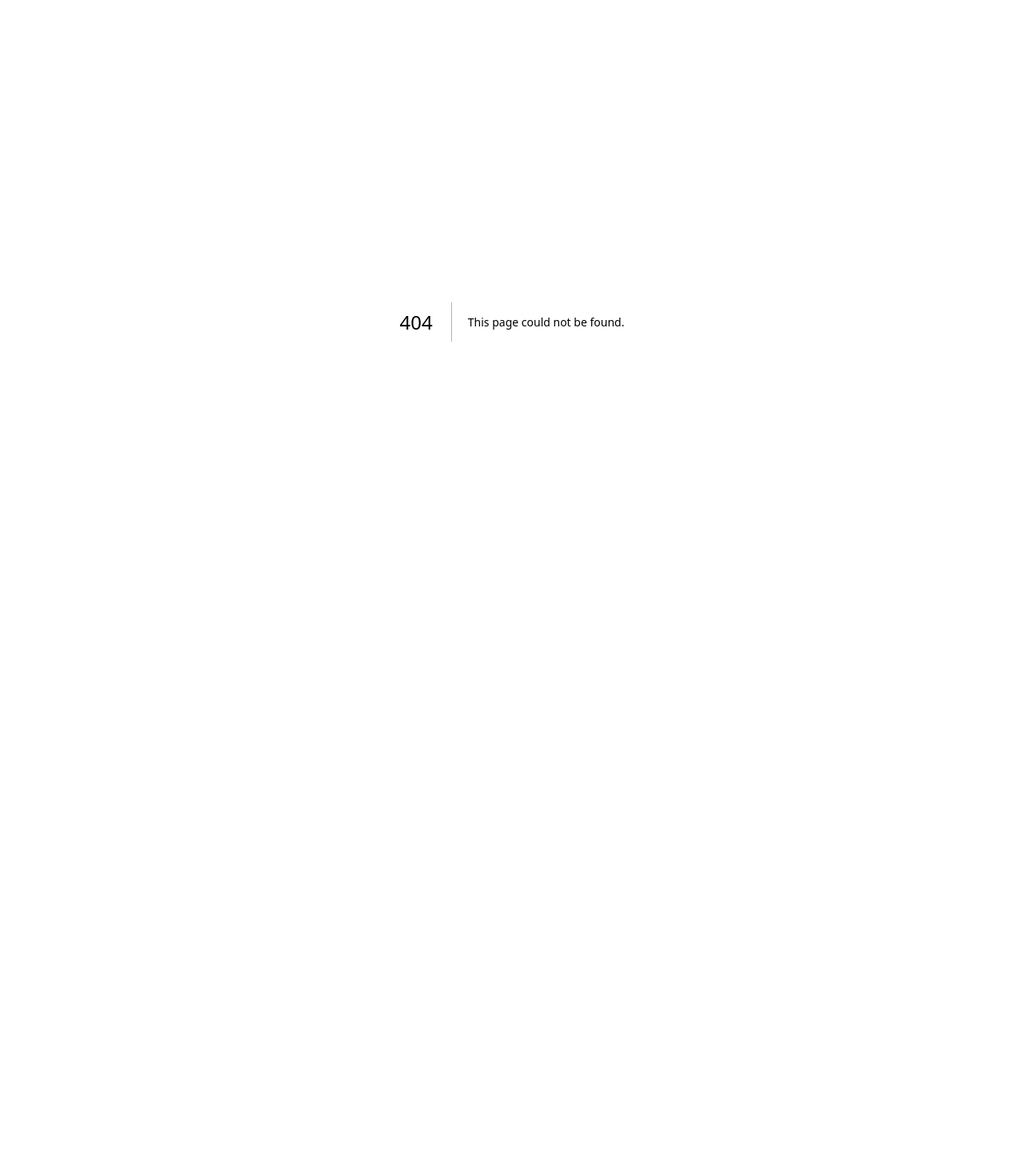
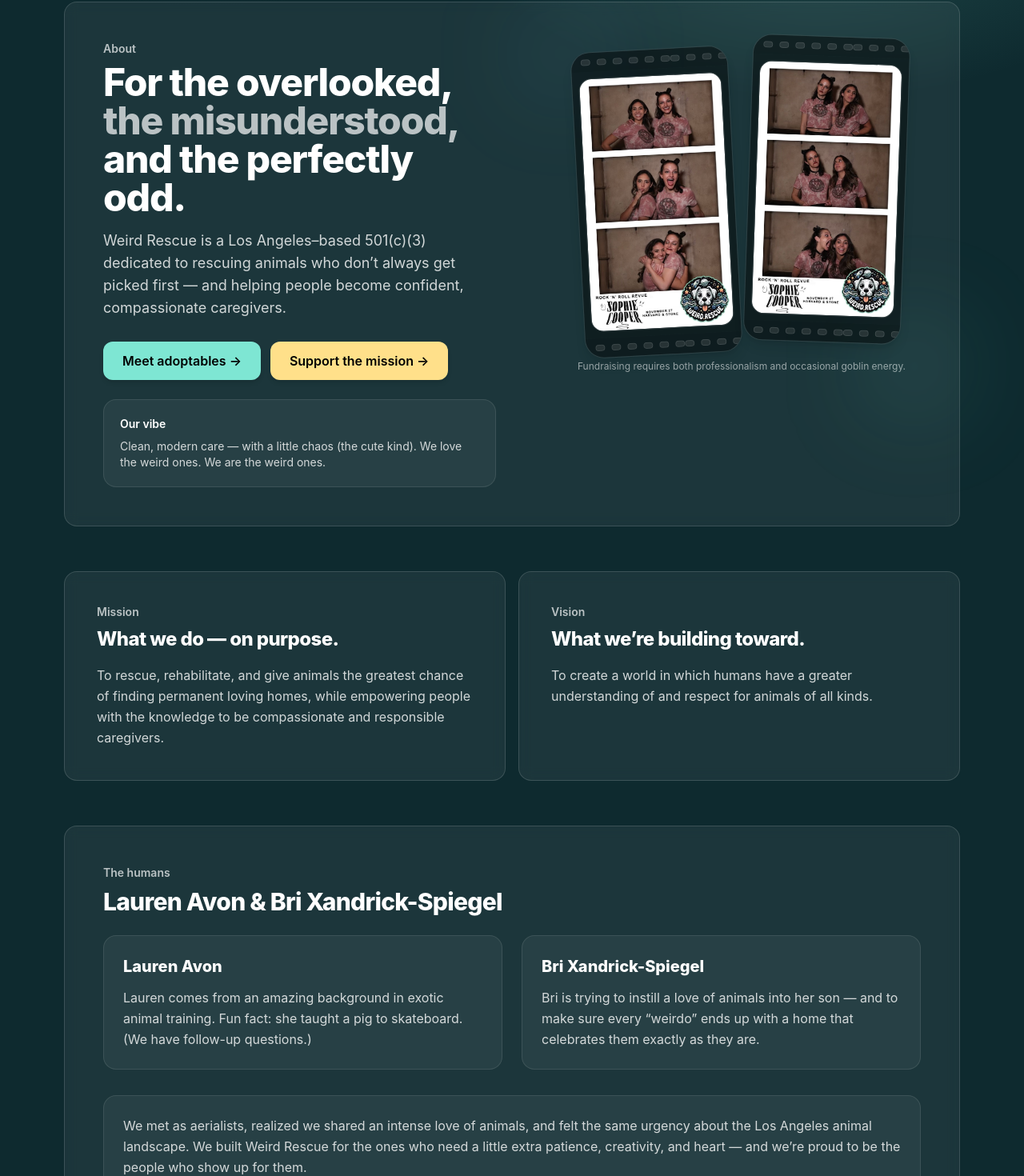
Before and after one commit to weirdrescue/weirdrescue-site, a Next.js app: page /about in a window 1280 px wide. Before the commit this address had no page. Shown: the part 98-1568 px from the top of the page at 80% size. Before the commit the page ends 1105 px from the top, so only its background shows below. Built offline with nearby package versions, Linux system fonts and the light colour scheme.

Commit message:
Refine About page filmstrip hero

```diff
--- /dev/null
+++ b/src/app/about/page.tsx
@@ -0,0 +1,253 @@
+import Image from "next/image";
+
+export const metadata = {
+  title: "About • Weird Rescue",
+  description:
+    "Meet the humans behind Weird Rescue — our mission, vision, and why we proudly love the weird ones.",
+};
+
+function FilmStrip({
+  src,
+  alt,
+  tilt = 0,
+  offsetY = 0,
+}: {
+  src: string;
+  alt: string;
+  tilt?: number;
+  offsetY?: number;
+}) {
+  return (
+    <div
+      className="relative"
+      style={{
+        transform: `translateY(${offsetY}px) rotate(${tilt}deg)`,
+      }}
+    >
+      {/* Outer film frame */}
+      <div className="rounded-3xl border border-white/10 bg-black/20 shadow-lg overflow-hidden">
+        {/* Film perforations (top) */}
+        <div className="flex justify-between px-3 py-2 bg-black/35">
+          <div className="flex gap-2">
+            {Array.from({ length: 6 }).map((_, i) => (
+              <span
+                key={i}
+                className="h-2 w-3 rounded-sm bg-white/10 border border-white/10"
+              />
+            ))}
+          </div>
+          <div className="flex gap-2">
+            {Array.from({ length: 6 }).map((_, i) => (
+              <span
+                key={i}
+                className="h-2 w-3 rounded-sm bg-white/10 border border-white/10"
+              />
+            ))}
+          </div>
+        </div>
+
+        {/* Image */}
+        <div className="bg-black/30 p-2">
+          <div className="rounded-2xl overflow-hidden border border-white/10 bg-white/5">
+            <Image
+              src={src}
+              alt={alt}
+              width={900}
+              height={1200}
+              className="w-full h-auto object-cover"
+              priority
+            />
+          </div>
+        </div>
+
+        {/* Film perforations (bottom) */}
+        <div className="flex justify-between px-3 py-2 bg-black/35">
+          <div className="flex gap-2">
+            {Array.from({ length: 6 }).map((_, i) => (
+              <span
+                key={i}
+                className="h-2 w-3 rounded-sm bg-white/10 border border-white/10"
+              />
+            ))}
+          </div>
+          <div className="flex gap-2">
+            {Array.from({ length: 6 }).map((_, i) => (
+              <span
+                key={i}
+                className="h-2 w-3 rounded-sm bg-white/10 border border-white/10"
+              />
+            ))}
+          </div>
+        </div>
+      </div>
+    </div>
+  );
+}
+
+export default function AboutPage() {
+  return (
+    <div className="space-y-14">
+      {/* Hero */}
+      <section className="surface p-8 sm:p-12">
+        <div className="grid gap-10 lg:grid-cols-2 lg:items-start">
+          {/* Left */}
+          <div className="max-w-2xl">
+            <p className="text-sm font-semibold text-white/70">About</p>
+
+            <h1 className="mt-2 text-3xl sm:text-5xl font-extrabold tracking-tight">
+              For the overlooked,
+              <span className="text-white/70"> the misunderstood,</span> and the
+              perfectly odd.
+            </h1>
+
+            <p className="mt-4 text-white/80 text-lg">
+              Weird Rescue is a Los Angeles–based 501(c)(3) dedicated to rescuing
+              animals who don’t always get picked first — and helping people
+              become confident, compassionate caregivers.
+            </p>
+
+            <div className="mt-7 flex flex-wrap gap-3">
+              <a
+                href="/adopt"
+                className="inline-flex items-center rounded-xl px-6 py-3 text-base font-semibold
+                           bg-[var(--wr-mint)] text-black hover:brightness-105 active:scale-[0.98] transition shadow-md"
+              >
+                Meet adoptables →
+              </a>
+              <a
+                href="/donate"
+                className="inline-flex items-center rounded-xl px-6 py-3 text-base font-semibold
+                           bg-[var(--wr-sun)] text-black hover:brightness-105 active:scale-[0.98] transition shadow-md"
+              >
+                Support the mission →
+              </a>
+            </div>
+
+            <div className="mt-6 rounded-2xl border border-white/10 bg-white/5 p-5 text-sm text-white/80">
+              <p className="font-semibold text-white">Our vibe</p>
+              <p className="mt-2">
+                Clean, modern care — with a little chaos (the cute kind). We love
+                the weird ones. We are the weird ones.
+              </p>
+            </div>
+          </div>
+
+          {/* Right: Filmstrips (smaller + casual offset) */}
+          <div className="flex justify-center lg:justify-end">
+            <div className="relative w-full max-w-md">
+              {/* subtle glow accents */}
+              <div className="absolute -top-6 -left-10 h-20 w-20 rounded-full bg-[var(--wr-sky)]/20 blur-3xl" />
+              <div className="absolute -bottom-10 -right-10 h-24 w-24 rounded-full bg-[var(--wr-mint)]/20 blur-3xl" />
+
+              <div className="flex items-start justify-center gap-4">
+                <div className="w-[44%]">
+                  <FilmStrip
+                    src="/about/lauren-bri-1.jpg"
+                    alt="Lauren and Bri at a Weird Rescue event"
+                    tilt={-3}
+                    offsetY={10}
+                  />
+                </div>
+
+                <div className="w-[44%]">
+                  <FilmStrip
+                    src="/about/lauren-bri-2.jpg"
+                    alt="Lauren and Bri being weird at a Weird Rescue event"
+                    tilt={2}
+                    offsetY={-6}
+                  />
+                </div>
+              </div>
+
+              <p className="mt-4 text-xs text-white/55 text-center">
+                Fundraising requires both professionalism and occasional goblin
+                energy.
+              </p>
+            </div>
+          </div>
+        </div>
+      </section>
+
+      {/* Mission & Vision */}
+      <section className="grid gap-4 lg:grid-cols-2">
+        <div className="surface p-8 sm:p-10">
+          <p className="text-sm font-semibold text-white/70">Mission</p>
+          <h2 className="mt-2 text-2xl font-extrabold tracking-tight">
+            What we do — on purpose.
+          </h2>
+          <p className="mt-4 text-white/80 leading-relaxed">
+            To rescue, rehabilitate, and give animals the greatest chance of
+            finding permanent loving homes, while empowering people with the
+            knowledge to be compassionate and responsible caregivers.
+          </p>
+        </div>
+
+        <div className="surface p-8 sm:p-10">
+          <p className="text-sm font-semibold text-white/70">Vision</p>
+          <h2 className="mt-2 text-2xl font-extrabold tracking-tight">
+            What we’re building toward.
+          </h2>
+          <p className="mt-4 text-white/80 leading-relaxed">
+            To create a world in which humans have a greater understanding of
+            and respect for animals of all kinds.
+          </p>
+        </div>
+      </section>
+
+      {/* Founders */}
+      <section className="surface p-8 sm:p-12">
+        <p className="text-sm font-semibold text-white/70">The humans</p>
+        <h2 className="mt-2 text-2xl sm:text-3xl font-extrabold tracking-tight">
+          Lauren Avon & Bri Xandrick-Spiegel
+        </h2>
+
+        <div className="mt-6 grid gap-6 lg:grid-cols-2">
+          <div className="rounded-2xl border border-white/10 bg-white/5 p-6">
+            <h3 className="text-xl font-extrabold">Lauren Avon</h3>
+            <p className="mt-3 text-white/80 leading-relaxed">
+              Lauren comes from an amazing background in exotic animal training.
+              Fun fact: she taught a pig to skateboard. (We have follow-up
+              questions.)
+            </p>
+          </div>
+
+          <div className="rounded-2xl border border-white/10 bg-white/5 p-6">
+            <h3 className="text-xl font-extrabold">Bri Xandrick-Spiegel</h3>
+            <p className="mt-3 text-white/80 leading-relaxed">
+              Bri is trying to instill a love of animals into her son — and to
+              make sure every “weirdo” ends up with a home that celebrates them
+              exactly as they are.
+            </p>
+          </div>
+        </div>
+
+        <div className="mt-8 rounded-2xl border border-white/10 bg-white/5 p-6">
+          <p className="text-white/80 leading-relaxed">
+            We met as aerialists, realized we shared an intense love of animals,
+            and felt the same urgency about the Los Angeles animal landscape. We
+            built Weird Rescue for the ones who need a little extra patience,
+            creativity, and heart — and we’re proud to be the people who show up
+            for them.
+          </p>
+
+          <div className="mt-6 flex flex-wrap gap-3">
+            <a
+              href="/volunteer"
+              className="inline-flex items-center rounded-xl px-6 py-3 text-base font-semibold
+                         bg-[var(--wr-sky)] text-black hover:brightness-105 transition shadow-md"
+            >
+              Volunteer with us →
+            </a>
+            <a
+              href="/contact"
+              className="inline-flex items-center rounded-xl px-6 py-3 text-base font-semibold
+                         bg-white/10 text-white border border-white/10 hover:bg-white/15 transition"
+            >
+              Say hi
+            </a>
+          </div>
+        </div>
+      </section>
+    </div>
+  );
+}
--- a/src/components/HeaderNav.tsx
+++ b/src/components/HeaderNav.tsx
@@ -8,6 +8,8 @@ const links = [
   { href: "/foster", label: "Foster" },
   { href: "/volunteer", label: "Volunteer" },
   { href: "/contact", label: "Contact" },
+  { href: "/about", label: "About" },
+
 ];
 
 export default function HeaderNav() {
```
Also changed, not shown: public/about/lauren-bri-1.jpg (added), public/about/lauren-bri-2.jpg (added).
